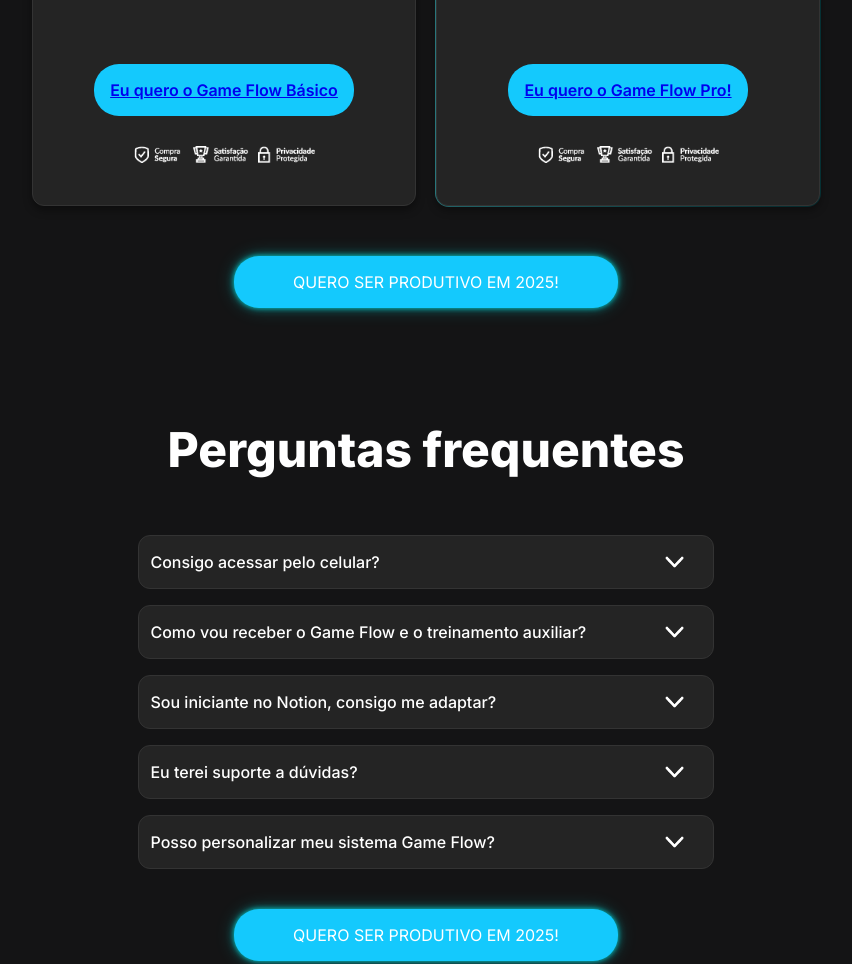
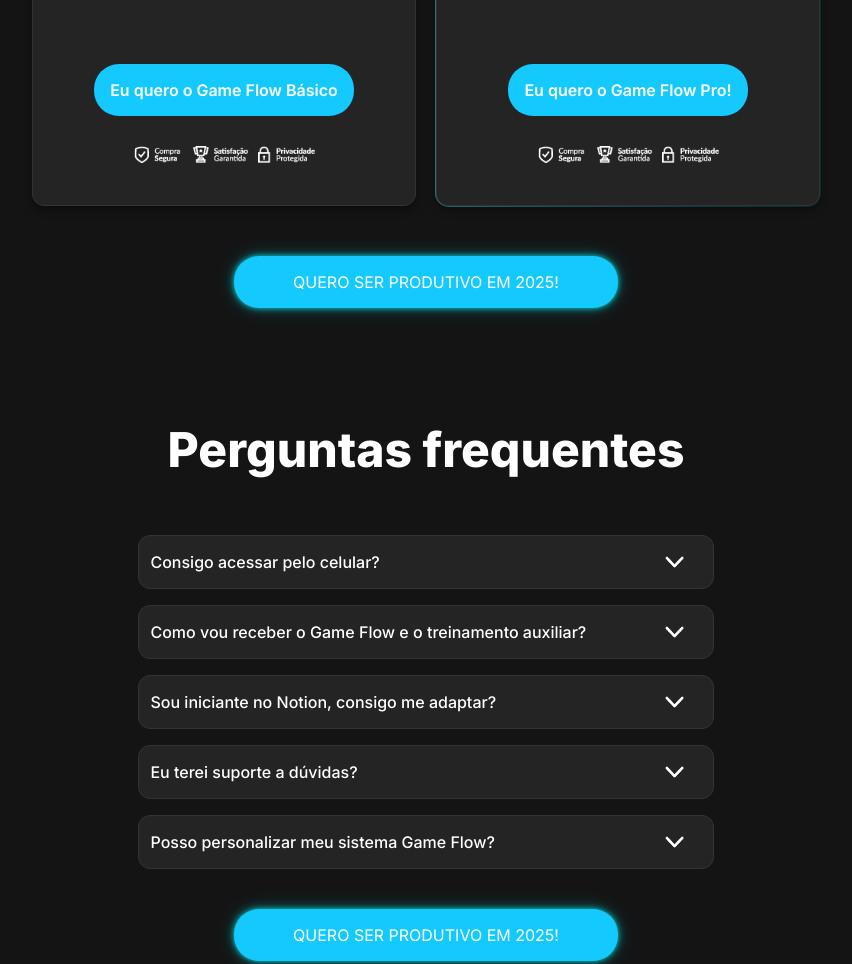
Before and after one commit to misterprodutivo/gameflow-teste, a plain HTML site: page index.html in a window 1280 px wide. Shown: the part 8749-9713 px from the top of the page, without its empty margins (214-1066 px from the left). Drawn offline with Linux system fonts and the light colour scheme.

Commit message:
Add files via upload

```diff
--- a/style.css
+++ b/style.css
@@ -355,6 +355,16 @@ p {
     width: 70%;
 }
 
+.btn, .btn-compra {
+    text-decoration: none !important;
+    color: white;
+    transition: 0.5s ease;
+}
+
+.btn:hover, .btn-compra:hover {
+    transform: scale(1.05) !important;
+}
+
 
 
 
```
